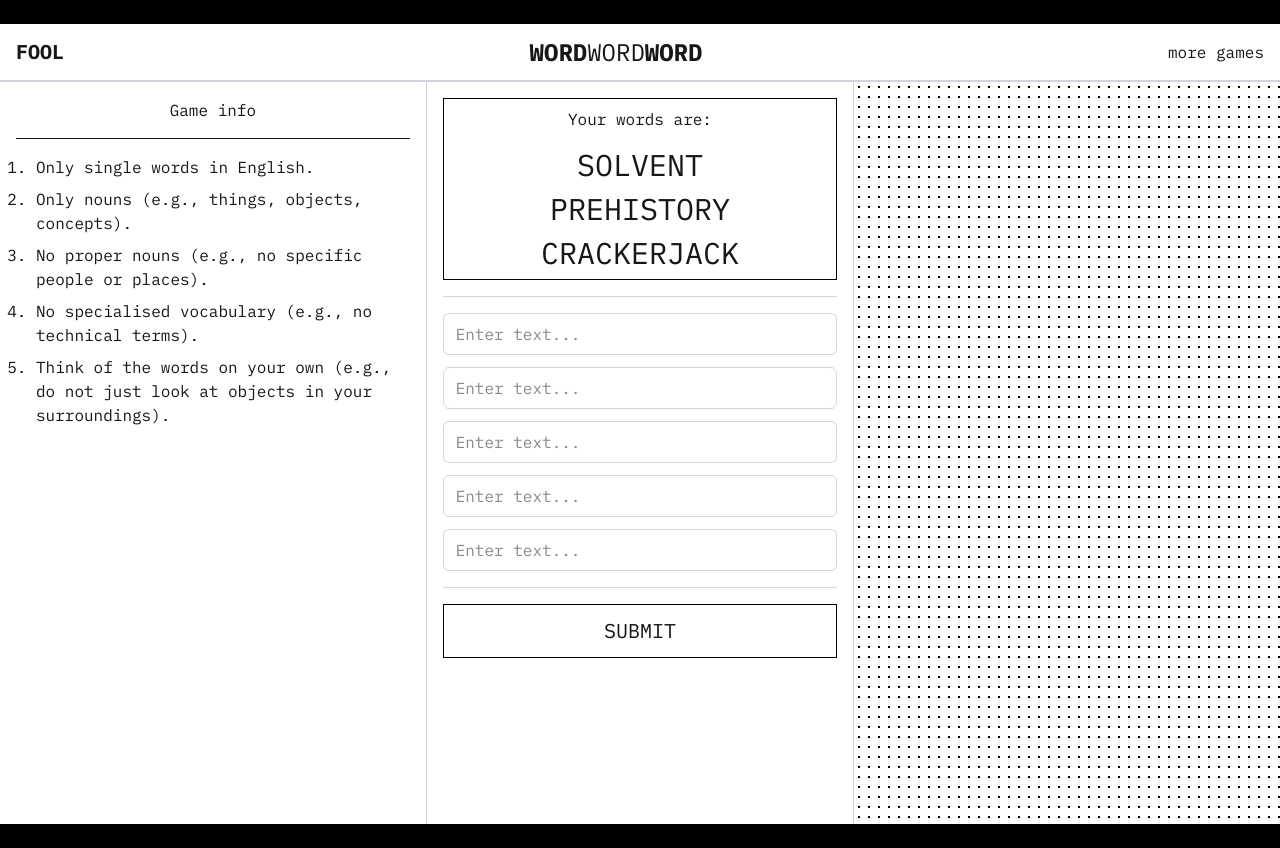
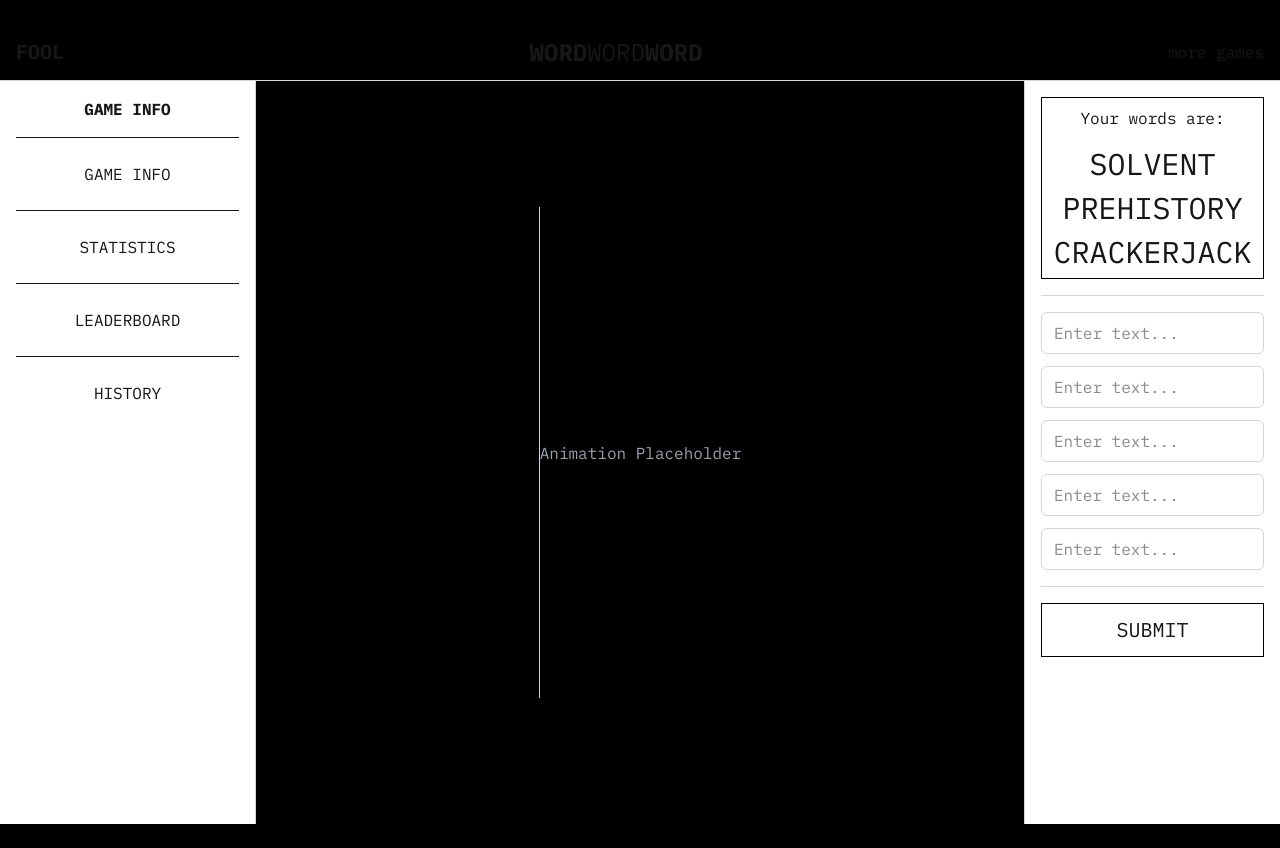
Before and after one commit to peanut-weanut/DivergentAssociationsDaily, a Next.js app in the folder web-client/: page / in a window 1280 px wide. Built offline with nearby package versions, Linux system fonts and the light colour scheme.

Commit message:
Testing New Functionality

```diff
--- /dev/null
+++ b/web-client/src/components/AnimatedBackground.tsx
@@ -0,0 +1,19 @@
+import React from 'react';
+
+// This is a placeholder div for the threejs animation that will be implemented separately
+const AnimationPlaceholder: React.FC = () => {
+  return (
+    <div
+      id="animation-container"
+      className="border-l border-gray-300 flex items-center justify-center"
+      style={{ height: '66%' }}
+    >
+      {/* This div will be replaced with a threejs animation */}
+      <div className="text-center text-gray-400">
+        Animation Placeholder
+      </div>
+    </div>
+  );
+};
+
+export default AnimationPlaceholder;
--- /dev/null
+++ b/web-client/src/components/DesktopHeader.tsx
@@ -0,0 +1,17 @@
+import React from 'react';
+
+const DesktopHeader: React.FC = () => {
+  return (
+    <div className="flex items-center justify-between border-b border-gray-300 py-3 px-4">
+      <div className="text-xl font-bold font-mono">FOOL</div>
+      <div className="text-2xl">
+        <span className="font-black">WORD</span>
+        <span>WORD</span>
+        <span className="font-black">WORD</span>
+      </div>
+      <div className="font-mono">more games</div>
+    </div>
+  );
+};
+
+export default DesktopHeader;
--- /dev/null
+++ b/web-client/src/components/GameContent.tsx
@@ -0,0 +1,103 @@
+import { useState } from 'react';
+import TextField from '@/components/TextField';
+import { sendWords } from '@/lib/api-client';
+
+interface GameContentProps {
+  todaysWords: string[];
+  isMobile?: boolean;
+}
+
+const GameContent = ({ todaysWords, isMobile = false }: GameContentProps) => {
+  // User input words
+  const [userInputs, setUserInputs] = useState<string[]>(Array(5).fill(''));
+
+  // Form submission state
+  const [status, setStatus] = useState<'idle' | 'loading' | 'success' | 'error'>('idle');
+  const [response, setResponse] = useState<string>('');
+
+  // Update a specific input field
+  const handleInputChange = (index: number, value: string) => {
+    const newInputs = [...userInputs];
+    newInputs[index] = value;
+    setUserInputs(newInputs);
+  };
+
+  // Submit all words to the API
+  const handleSubmit = async () => {
+    setStatus('loading');
+
+    try {
+      // Combine today's words with user inputs
+      const allWords = [...todaysWords, ...userInputs.filter(word => word.trim() !== '')];
+      const result = await sendWords.sendData(allWords);
+
+      setResponse(result);
+      setStatus('success');
+    } catch (error) {
+      console.error(`ERROR: ${error}`);
+      setStatus('error');
+    }
+
+    setTimeout(() => setStatus('idle'), 2000);
+  };
+
+  return (
+    <div className={`flex flex-col items-center ${isMobile ? "pb-16" : ""}`}>
+      {/* Words of the day */}
+      <div className="border border-black w-full mb-4">
+        <div className="text-center py-2">Your words are:</div>
+        {todaysWords.map((word, index) => (
+          <div key={index} className="text-center text-3xl uppercase my-2 font-mono">
+            {word}
+          </div>
+        ))}
+      </div>
+
+      {/* Divider */}
+      <hr className="w-full border-t border-gray-300 mb-4" />
+
+      {/* Input fields */}
+      <div className="w-full space-y-3">
+        {Array(5).fill(0).map((_, index) => (
+          <TextField
+            key={index}
+            value={userInputs[index]}
+            onChange={(e) => handleInputChange(index, e.target.value)}
+          />
+        ))}
+      </div>
+
+      {/* Divider */}
+      <hr className="w-full border-t border-gray-300 my-4" />
+
+      {/* Submit button - absolute positioning for mobile */}
+      <div className={`w-full flex items-center ${isMobile ? "fixed bottom-2 left-0 px-4 max-w-sm mx-auto right-0" : ""}`}>
+        <button
+          onClick={handleSubmit}
+          disabled={status === 'loading'}
+          className="flex-1 border border-black py-3 text-xl font-mono uppercase"
+        >
+          Submit
+        </button>
+
+        {isMobile && (
+          <button
+            onClick={() => window.openHelpModal?.()}
+            className="ml-2 w-12 h-12 rounded-full border border-black flex items-center justify-center text-2xl"
+          >
+            ?
+          </button>
+        )}
+      </div>
+
+      {/* Response message */}
+      {response && (
+        <div className="w-full mt-2 text-sm font-mono">
+          Response: {response}
+        </div>
+      )}
+    </div>
+  );
+};
+
+export default GameContent;
--- a/web-client/src/components/MainLayout.tsx
+++ b/web-client/src/components/MainLayout.tsx
@@ -1,20 +1,24 @@
 import { useState, useEffect } from 'react';
 import Modal from '@/components/Modal';
-import { sendWords } from '@/lib/api-client';
+import GameContent from '@/components/GameContent';
+import DesktopHeader from '@/components/DesktopHeader';
+import MobileHeader from '@/components/MobileHeader';
+import SideMenu from '@/components/SideMenu';
+import AnimationPlaceholder from '@/components/AnimatedBackground';
+
+// Extend the global Window interface to include our modal opener function
+declare global {
+  interface Window {
+    openHelpModal?: () => void;
+  }
+}
 
 const MainLayout = () => {
   // Today's words
   const todaysWords = ["SOLVENT", "PREHISTORY", "CRACKERJACK"];
 
-  // User input words
-  const [userInputs, setUserInputs] = useState<string[]>(Array(5).fill(''));
-
   // Modal state
   const [isModalOpen, setIsModalOpen] = useState(false);
-
-  // Form submission state
-  const [status, setStatus] = useState<'idle' | 'loading' | 'success' | 'error'>('idle');
-  const [response, setResponse] = useState<string>('');
 
   // Viewport width for responsive layout
   const [isDesktop, setIsDesktop] = useState(false);
@@ -31,162 +35,57 @@ const MainLayout = () => {
     // Add resize listener
     window.addEventListener('resize', checkViewport);
 
+    // Expose modal opener for the GameContent component
+    window.openHelpModal = () => setIsModalOpen(true);
+
     // Cleanup
-    return () => window.removeEventListener('resize', checkViewport);
+    return () => {
+      window.removeEventListener('resize', checkViewport);
+      delete window.openHelpModal;
+    };
   }, []);
-
-  // Update a specific input field
-  const handleInputChange = (index: number, value: string) => {
-    const newInputs = [...userInputs];
-    newInputs[index] = value;
-    setUserInputs(newInputs);
-  };
-
-  // Submit all words to the API
-  const handleSubmit = async () => {
-    setStatus('loading');
-
-    try {
-      // Combine today's words with user inputs
-      const allWords = [...todaysWords, ...userInputs.filter(word => word.trim() !== '')];
-      const result = await sendWords.sendData(allWords);
-
-      setResponse(result);
-      setStatus('success');
-    } catch (error) {
-      console.error(`ERROR: ${error}`);
-      setStatus('error');
-    }
-
-    setTimeout(() => setStatus('idle'), 2000);
-  };
-
-  // Game content - shared between mobile and desktop
-  const GameContent = () => (
-    <div className="flex flex-col items-center">
-      {/* Words of the day */}
-      <div className="border border-black w-full mb-4">
-        <div className="text-center py-2">Your words are:</div>
-        {todaysWords.map((word, index) => (
-          <div key={index} className="text-center text-3xl uppercase my-2 font-mono">
-            {word}
-          </div>
-        ))}
-      </div>
-
-      {/* Divider */}
-      <hr className="w-full border-t border-gray-300 mb-4" />
-
-      {/* Input fields */}
-      <div className="w-full space-y-3">
-        {Array(5).fill(0).map((_, index) => (
-          <input
-            key={index}
-            type="text"
-            value={userInputs[index]}
-            onChange={(e) => handleInputChange(index, e.target.value)}
-            placeholder="Enter text..."
-            className="w-full border border-gray-300 rounded-md py-2 px-3 font-mono"
-          />
-        ))}
-      </div>
-
-      {/* Divider */}
-      <hr className="w-full border-t border-gray-300 my-4" />
-
-      {/* Submit button */}
-      <div className="w-full flex items-center">
-        <button
-          onClick={handleSubmit}
-          disabled={status === 'loading'}
-          className="flex-1 border border-black py-3 text-xl font-mono uppercase"
-        >
-          Submit
-        </button>
-
-        {!isDesktop && (
-          <button
-            onClick={() => setIsModalOpen(true)}
-            className="ml-2 w-12 h-12 rounded-full border border-black flex items-center justify-center text-2xl"
-          >
-            ?
-          </button>
-        )}
-      </div>
-
-      {/* Response message */}
-      {response && (
-        <div className="w-full mt-2 text-sm font-mono">
-          Response: {response}
-        </div>
-      )}
-    </div>
-  );
-
-  // Game rules for desktop sidebar
-  const GameRules = () => (
-    <div className="p-4">
-      <h3 className="text-center mb-4">Game info</h3>
-      <hr className="mb-4" />
-      <ol className="list-decimal pl-5 space-y-2">
-        <li>Only single words in English.</li>
-        <li>Only nouns (e.g., things, objects, concepts).</li>
-        <li>No proper nouns (e.g., no specific people or places).</li>
-        <li>No specialised vocabulary (e.g., no technical terms).</li>
-        <li>Think of the words on your own (e.g., do not just look at objects in your surroundings).</li>
-      </ol>
-    </div>
-  );
 
   // Mobile layout
   const MobileLayout = () => (
-    <div className="max-w-sm mx-auto px-4 py-2 flex flex-col h-full bg-white">
-      {/* Header */}
-      <div className="text-center py-3">
-        <div className="text-2xl">
-          <span className="font-black">WORD</span>
-          <span>WORD</span>
-          <span className="font-black">WORD</span>
-        </div>
+    <div className="w-full h-full flex flex-col bg-white">
+      <MobileHeader />
+      <div className="px-4 flex-1 pb-2 overflow-y-auto">
+        <GameContent todaysWords={todaysWords} isMobile={true} />
       </div>
-
-      {/* Game content */}
-      <GameContent />
     </div>
   );
 
   // Desktop layout
   const DesktopLayout = () => (
-    <div className="flex flex-col h-screen bg-white">
+    <div className="flex flex-col h-screen w-full">
       {/* Header */}
-      <div className="flex items-center justify-between border-b border-gray-300 py-3 px-4">
-        <div className="text-xl font-bold font-mono">FOOL</div>
-        <div className="text-2xl">
-          <span className="font-black">WORD</span>
-          <span>WORD</span>
-          <span className="font-black">WORD</span>
-        </div>
-        <div className="font-mono">more games</div>
-      </div>
+      <DesktopHeader />
 
-      {/* Content */}
-      <div className="flex flex-1 border-t border-gray-300">
-        {/* Left sidebar */}
-        <div className="w-1/3 border-r border-gray-300">
-          <GameRules />
+      {/* Main content area */}
+      <div className="flex-1 relative">
+        {/* Background animation (positioned absolutely behind everything) */}
+        <div className="absolute inset-0 bg-black">
+          <div className="h-full w-full flex items-center justify-center">
+            <AnimationPlaceholder />
+          </div>
         </div>
 
-        {/* Center content */}
-        <div className="w-1/3 px-4 py-4">
-          <GameContent />
-        </div>
+        {/* Content columns as overlays */}
+        <div className="flex h-full relative">
+          {/* Left menu column (20%) */}
+          <div className="w-1/5 bg-white border-r border-gray-300 overflow-y-auto">
+            <SideMenu />
+          </div>
 
-        {/* Right sidebar - pattern */}
-        <div className="w-1/3 border-l border-gray-300 relative">
-          <div className="absolute inset-0" style={{
-            backgroundImage: 'radial-gradient(black 1px, transparent 0)',
-            backgroundSize: '10px 10px'
-          }}></div>
+          {/* Middle space (60%) - transparent for animation */}
+          <div className="w-3/5"></div>
+
+          {/* Right game column (20%) */}
+          <div className="w-1/5 bg-white border-l border-gray-300 overflow-y-auto">
+            <div className="px-4 py-4">
+              <GameContent todaysWords={todaysWords} />
+            </div>
+          </div>
         </div>
       </div>
     </div>
--- /dev/null
+++ b/web-client/src/components/MobileHeader.tsx
@@ -0,0 +1,15 @@
+import React from 'react';
+
+const MobileHeader: React.FC = () => {
+  return (
+    <div className="text-center py-3 mt-2">
+      <div className="text-2xl">
+        <span className="font-black">WORD</span>
+        <span>WORD</span>
+        <span className="font-black">WORD</span>
+      </div>
+    </div>
+  );
+};
+
+export default MobileHeader;
--- /dev/null
+++ b/web-client/src/components/SideMenu.tsx
@@ -0,0 +1,26 @@
+import React from 'react';
+
+// This is a placeholder for the menu that will be implemented by another Claude instance
+const SideMenu: React.FC = () => {
+  return (
+    <div className="h-full">
+      <div className="p-4">
+        <div className="text-center uppercase font-bold mb-4">Game Info</div>
+        <hr className="mb-4" />
+
+        {/* These menu items are placeholders and will be implemented by another agent */}
+        <div className="space-y-4">
+          <div className="text-center py-2 uppercase">Game Info</div>
+          <hr />
+          <div className="text-center py-2 uppercase">Statistics</div>
+          <hr />
+          <div className="text-center py-2 uppercase">Leaderboard</div>
+          <hr />
+          <div className="text-center py-2 uppercase">History</div>
+        </div>
+      </div>
+    </div>
+  );
+};
+
+export default SideMenu;
--- a/web-client/src/components/TextField.tsx
+++ b/web-client/src/components/TextField.tsx
@@ -1,18 +1,25 @@
-import React, { ChangeEvent } from 'react';
+import React from 'react';
 
 interface TextFieldProps {
   value: string;
-  onChange: (event: ChangeEvent<HTMLInputElement>) => void;
+  onChange: (event: React.ChangeEvent<HTMLInputElement>) => void;
+  placeholder?: string;
+  className?: string;
 }
 
-const TextField: React.FC<TextFieldProps> = ({ value, onChange }) => {
+const TextField = ({
+  value,
+  onChange,
+  placeholder = "Enter text...",
+  className = "w-full border border-gray-300 rounded-md py-2 px-3 font-mono"
+}: TextFieldProps) => {
   return (
     <input
       type="text"
       value={value}
       onChange={onChange}
-      placeholder="Enter text..."
-      className="h-6 bg-gray-100"
+      placeholder={placeholder}
+      className={className}
     />
   );
 };
```
